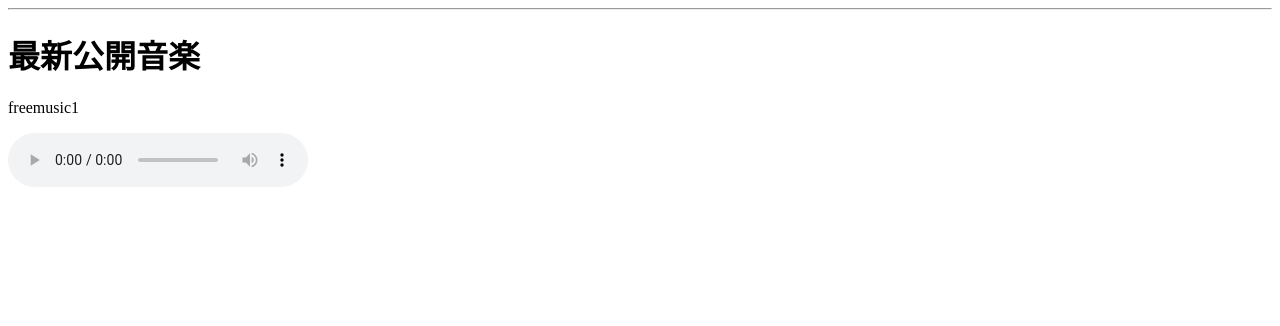
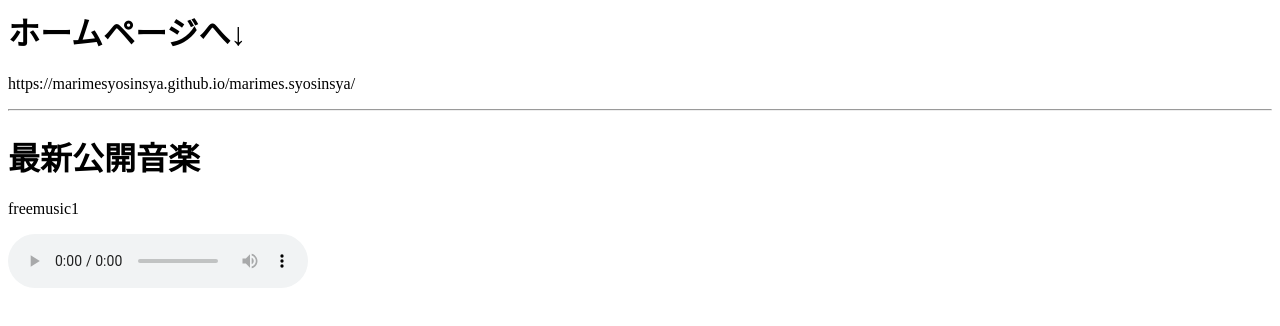
Before and after one commit to marimesyosinsya/free-music, a plain HTML site: page index.html in a window 1280 px wide. Drawn offline with Linux system fonts and the light colour scheme.

Commit message:
Update index.html

```diff
--- a/index.html
+++ b/index.html
@@ -1,4 +1,6 @@
 <title>無料音楽ダウンロード</title>
+<h1>ホームページへ↓</h1>
+<p>https://marimesyosinsya.github.io/marimes.syosinsya/</p>
 <hr>
 <h1>最新公開音楽</h1>
 <p>freemusic1</p>
```
